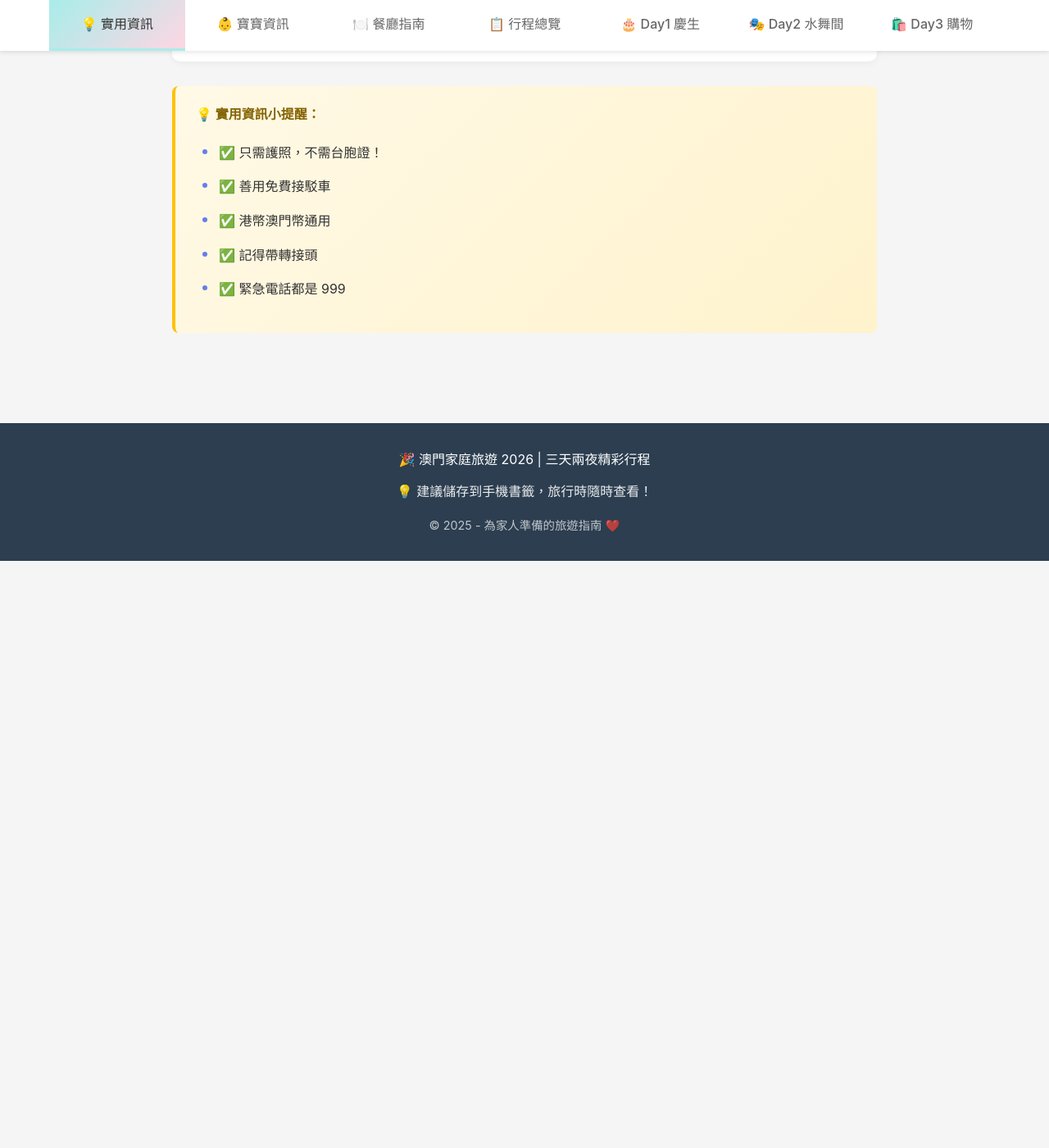
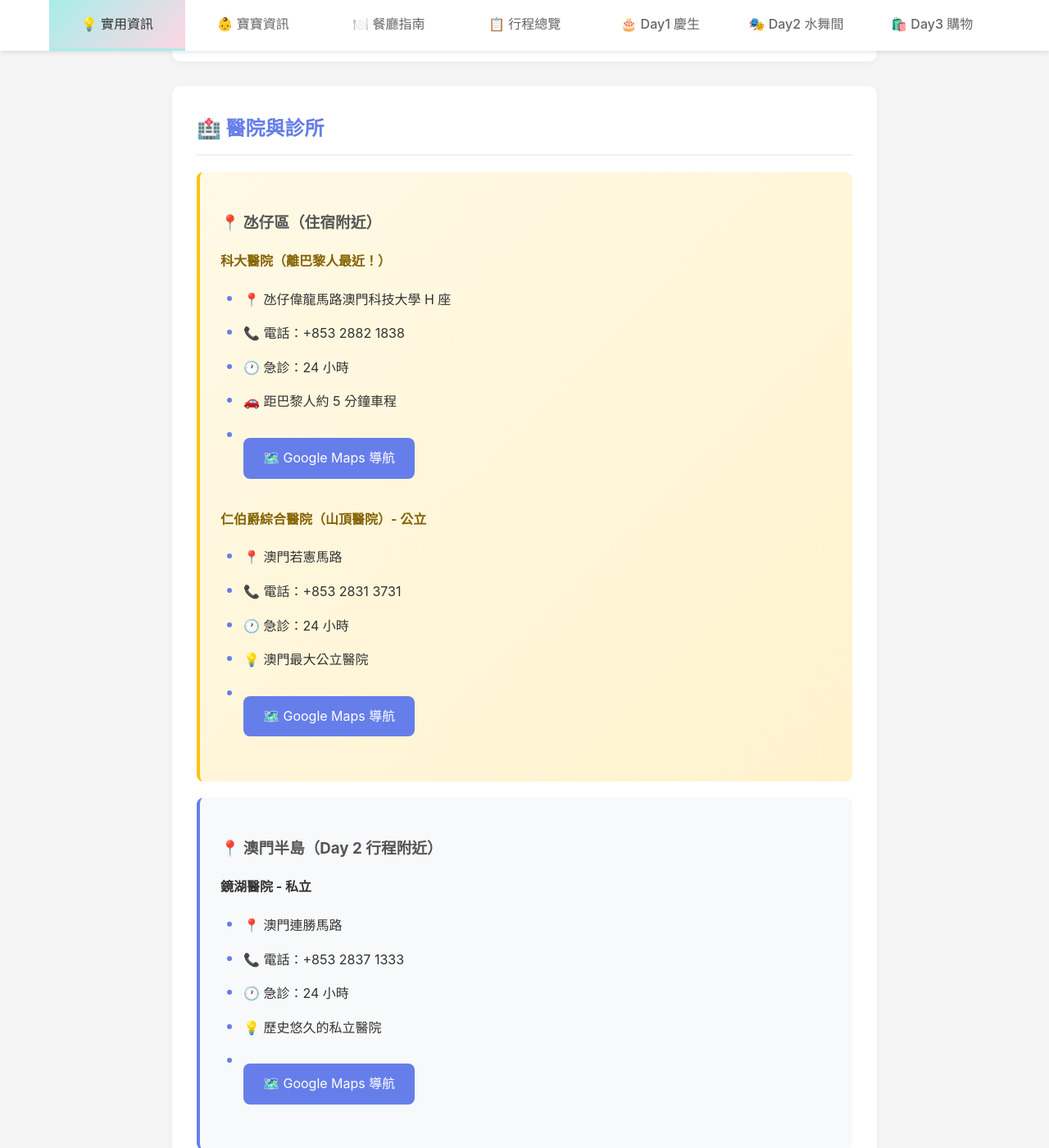
Before and after one commit to 10wang-creat/macau-trip-2026, a Jekyll site: the page built from practical.md, in a window 1280 px wide and 1400 px high, scrolled down 6087 px. Shown: the whole window at 82% size. Built offline with Jekyll 4.4.1, drawn with Linux system fonts in a browser that asks for light colours; before the commit the page ends 6771 px from its top, so only the background shows below that; some of the changed text lies outside the part shown.

Commit message:
Add Macau hospital and medical info

```diff
--- a/practical.md
+++ b/practical.md
@@ -187,6 +187,65 @@ permalink: /practical
 </div>
 </div>
 
+<div class="content-section">
+<h2>🏥 醫院與診所</h2>
+
+<div class="highlight-box">
+<h3>📍 氹仔區（住宿附近）</h3>
+
+<p><strong>科大醫院（離巴黎人最近！）</strong></p>
+<ul>
+<li>📍 氹仔偉龍馬路澳門科技大學 H 座</li>
+<li>📞 電話：+853 2882 1838</li>
+<li>🕐 急診：24 小時</li>
+<li>🚗 距巴黎人約 5 分鐘車程</li>
+<li><a href="https://maps.google.com/?q=科大醫院+澳門" class="map-link" target="_blank">🗺️ Google Maps 導航</a></li>
+</ul>
+
+<p><strong>仁伯爵綜合醫院（山頂醫院）- 公立</strong></p>
+<ul>
+<li>📍 澳門若憲馬路</li>
+<li>📞 電話：+853 2831 3731</li>
+<li>🕐 急診：24 小時</li>
+<li>💡 澳門最大公立醫院</li>
+<li><a href="https://maps.google.com/?q=仁伯爵綜合醫院+澳門" class="map-link" target="_blank">🗺️ Google Maps 導航</a></li>
+</ul>
+</div>
+
+<div class="info-card">
+<h3>📍 澳門半島（Day 2 行程附近）</h3>
+
+<p><strong>鏡湖醫院 - 私立</strong></p>
+<ul>
+<li>📍 澳門連勝馬路</li>
+<li>📞 電話：+853 2837 1333</li>
+<li>🕐 急診：24 小時</li>
+<li>💡 歷史悠久的私立醫院</li>
+<li><a href="https://maps.google.com/?q=鏡湖醫院+澳門" class="map-link" target="_blank">🗺️ Google Maps 導航</a></li>
+</ul>
+</div>
+
+<div class="info-card">
+<h3>👶 寶寶生病怎麼辦？</h3>
+<ul>
+<li>🏨 <strong>優先找酒店禮賓部</strong>：可協助叫車、推薦診所</li>
+<li>🚑 <strong>緊急情況打 999</strong>：會派救護車</li>
+<li>💊 <strong>輕微症狀</strong>：可到藥房買成藥（藥房很多）</li>
+<li>📋 <strong>記得帶</strong>：健保卡影本、寶寶常用藥</li>
+</ul>
+</div>
+
+<div class="info-card">
+<h3>💰 就醫費用提醒</h3>
+<ul>
+<li>⚠️ 台灣健保在澳門<strong>不能直接使用</strong></li>
+<li>💵 需先自費，回台再申請核退</li>
+<li>📄 記得保留：診斷證明、收據正本、費用明細</li>
+<li>💡 建議出發前購買旅遊平安險</li>
+</ul>
+</div>
+</div>
+
 <div class="highlight-box">
 <p><strong>💡 實用資訊小提醒：</strong></p>
 <ul>
```
